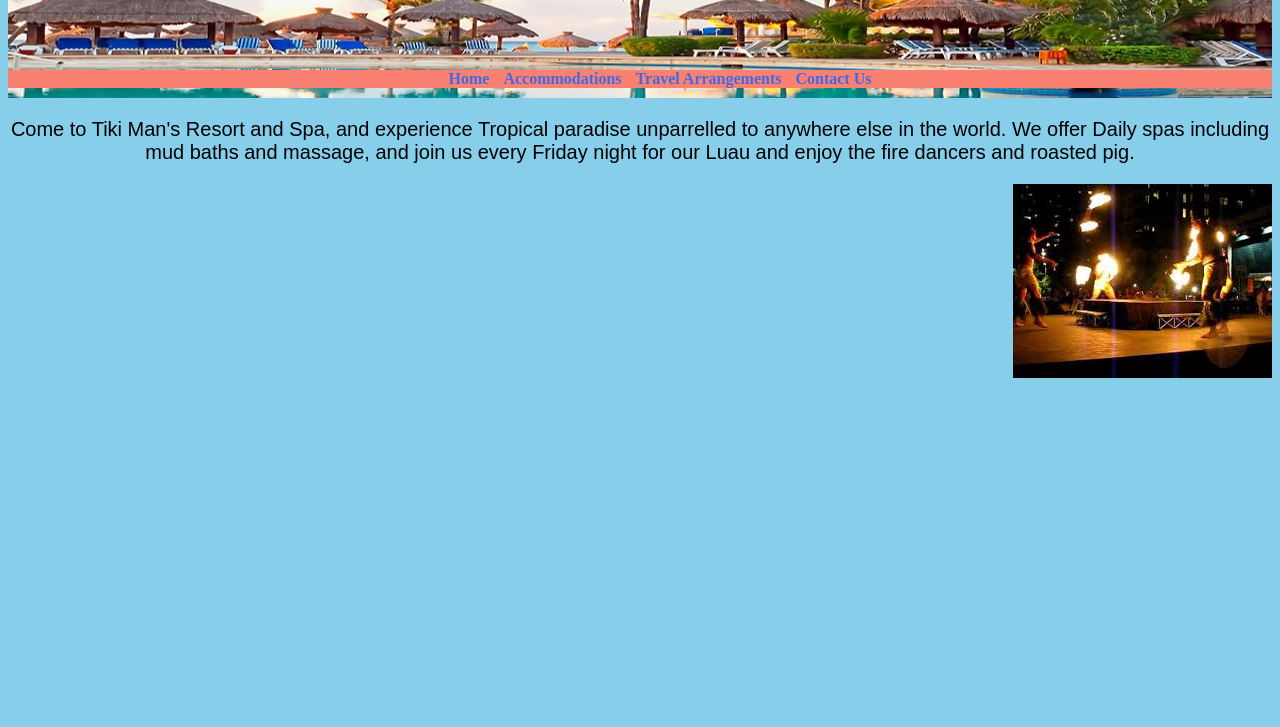
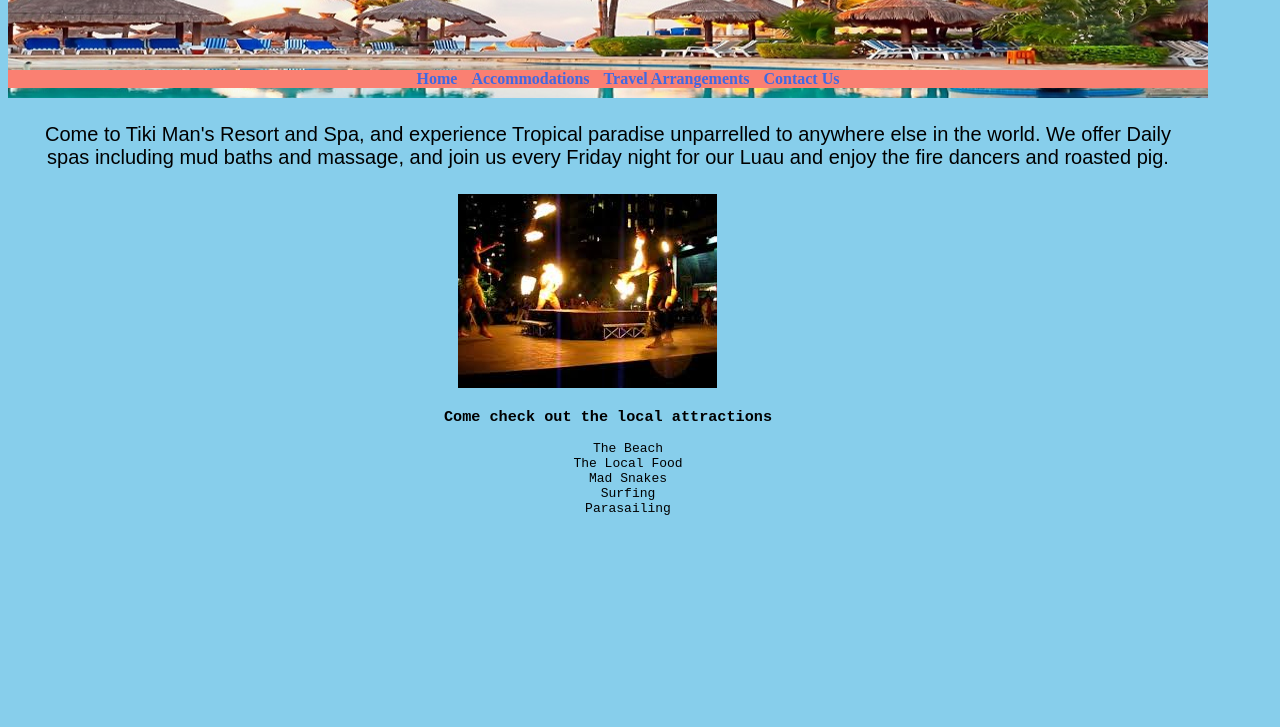
Before and after one commit to CaseyAntoine/resort_project, a plain HTML site: page index.html in a window 1280 px wide. Shown: the part 73-800 px from the top of the page. Drawn offline with Linux system fonts and the light colour scheme.

Commit message:
added list of attractions, updated styling to fit dm version branch

```diff
--- a/css/styles.css
+++ b/css/styles.css
@@ -1,4 +1,5 @@
 body {
+  width: 1200px;
   background-color: skyblue;
 }
 
@@ -6,7 +7,7 @@ body {
   text-align: center;
   background-image: url("../img/Resort-banner.jpg");
   background-repeat: no-repeat;
-  background-position:center;
+  background-position: center;
   height: 150px;
 }
 
@@ -35,9 +36,16 @@ p {
   font-size: 1.25em;
   font-family: sans-serif;
   text-align: center;
+  padding: 5px 30px;
 }
 
 img{
   display: inline-block;
-  float: right;
+  margin: 0px 450px;
 }
+
+#attractions, h3{
+  font-family: monospace;
+  text-align: center;
+  list-style: none;
+}
--- a/index.html
+++ b/index.html
@@ -18,10 +18,17 @@
   </header>
   <body>
 
-
     <p>Come to Tiki Man's Resort and Spa, and experience Tropical paradise unparrelled to anywhere else in the world. We offer Daily spas including mud baths and massage, and join us every Friday night for our Luau and enjoy the fire dancers and roasted pig.</p>
 
     <img src="img/fire_dancers.jpeg" alt="Image of Fire dancers performing.">
+    <h3>Come check out the local attractions</h3>
+    <ul id="attractions">
+      <li>The Beach</li>
+      <li>The Local Food</li>
+      <li>Mad Snakes</li>
+      <li>Surfing</li>
+      <li>Parasailing</li>
+    </ul>
 
   </body>
 </html>
```
Also changed, not shown: 1 other file.
